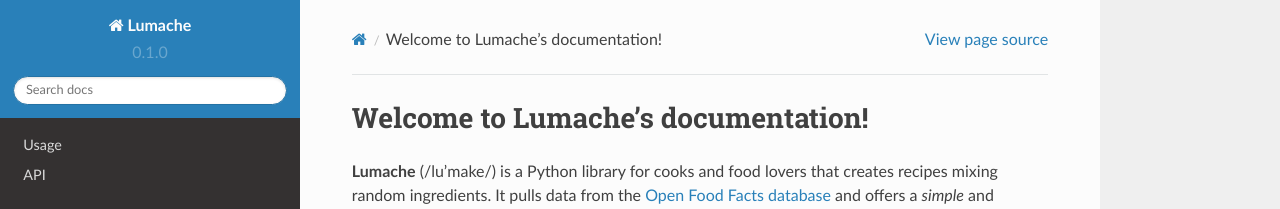
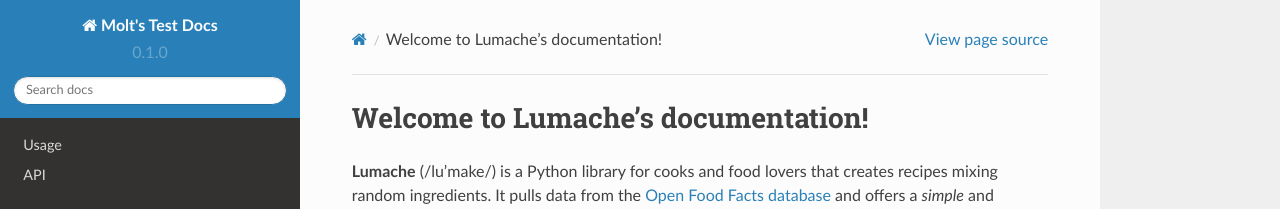
Before and after one commit to MoltonMontro/TestDocs, a Sphinx documentation site: the page built from docs/source/index.rst, in a window 1280 px wide. Shown: the top 209 px of the page. Built offline with Sphinx 7.4.7 and the Read the Docs theme 2.0.0, drawn with Linux system fonts in a browser that asks for light colours.

Commit message:
Update conf.py

```diff
--- a/docs/source/conf.py
+++ b/docs/source/conf.py
@@ -2,7 +2,7 @@
 
 # -- Project information
 
-project = 'Lumache'
+project = "Molt's Test Docs"
 copyright = '2021, Graziella'
 author = 'Graziella'
 
```
